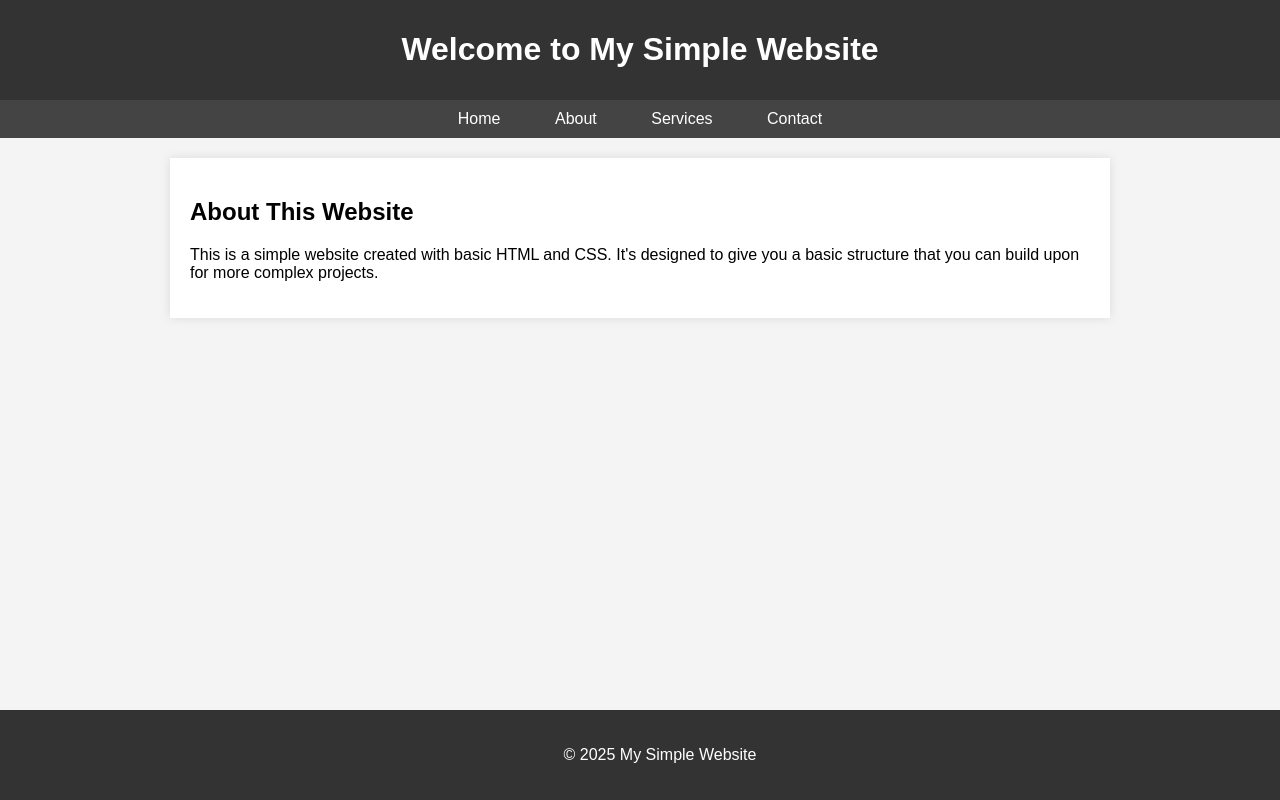
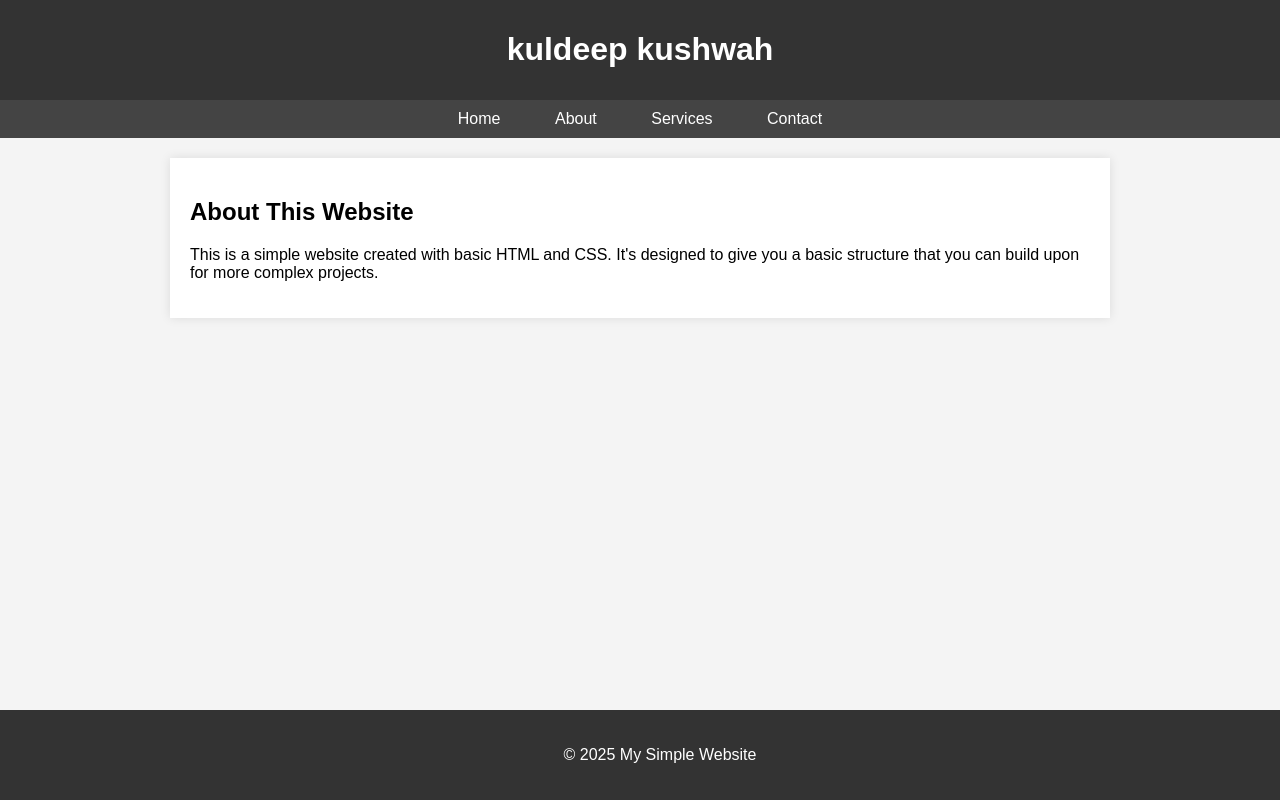
Before and after one commit to kuldeep174/kul, a plain HTML site: page index.html in a window 1280 px wide. Shown: the top 800 px of the page. Drawn offline with Linux system fonts and the light colour scheme.

Commit message:
Update index.html

```diff
--- a/index.html
+++ b/index.html
@@ -52,7 +52,7 @@
 <body>
 
 <header>
-    <h1>Welcome to My Simple Website</h1>
+    <h1>kuldeep kushwah</h1>
 </header>
 
 <nav>
```
